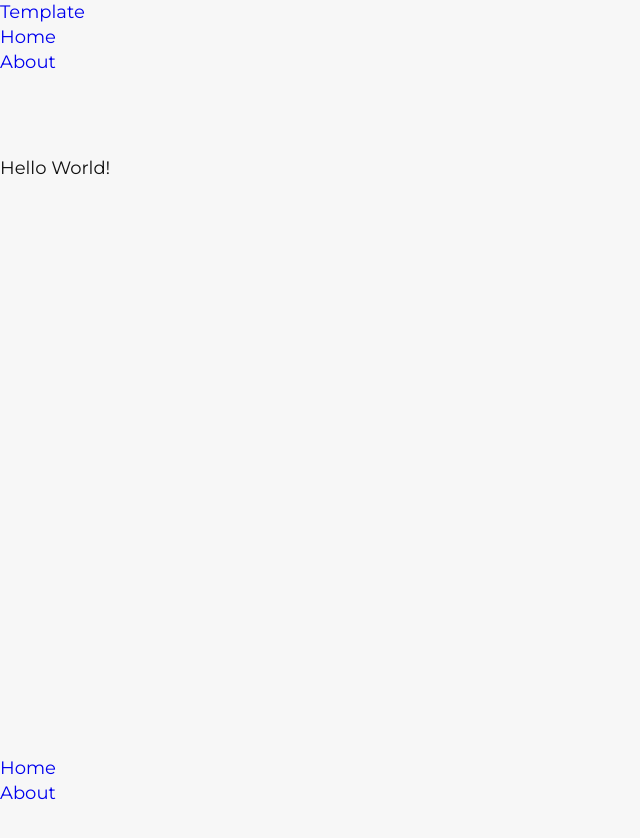
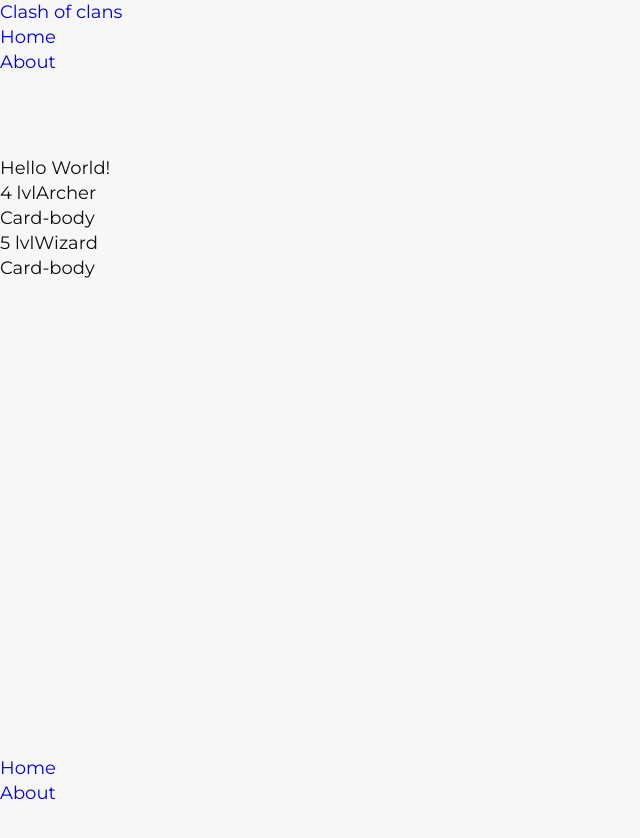
Before and after one commit to fl0riel/vue-cli-template, a Vue app: page /#/ in a window 1280 px wide. Shown: the top 838 px of the page, without its empty margins (0-640 px from the left). Built offline with nearby package versions, Linux system fonts and the light colour scheme.

Commit message:
changing project title & creating ui component cardinfo

```diff
--- /dev/null
+++ b/src/components/UI/CardInfo.vue
@@ -0,0 +1,24 @@
+<template>
+  <div class="card">
+    <span class="card-name">{{  name  }}</span>
+    <span class="card-title">{{ title }}</span>
+    <div class="card-body">
+      Card-body
+    </div>
+  </div>
+</template>
+
+<script>
+export default {
+  props: {
+    name: {
+      type: String,
+      required: true,
+    },
+    title: {
+      type: String,
+      required: true,
+    }
+  }
+}
+</script>
--- a/src/config.js
+++ b/src/config.js
@@ -7,7 +7,7 @@
 };
 
 export const app = {
-    title: "Template",
+    title: "Clash of clans",
 };
 
 export const links = [
--- a/src/pages/HomePage.vue
+++ b/src/pages/HomePage.vue
@@ -1,5 +1,36 @@
 <template>
-    <div class="md-body">
-        <p>Hello World!</p>
+  <div class="md-body">
+    <p>Hello World!</p>
+    <div class="card__wrapper" v-for="item in items" :key="item.id">
+        <CardInfo :name="`${item.lvl} lvl`" :title="item.title"/>
     </div>
+  </div>
 </template>
+
+<script>
+import CardInfo from "@/components/UI/CardInfo.vue";
+
+export default {
+  components: {
+    CardInfo,
+  },
+  data() {
+    return {
+        items: [
+            {
+                id: 1,
+                title: "Archer",
+                description: "Lorem ipsum...",
+                lvl: 4,
+            },
+            {
+                id: 2,
+                title: "Wizard",
+                description: "Lorem ipsum...",
+                lvl: 5,
+            },
+        ]
+    };
+  },
+};
+</script>
```
